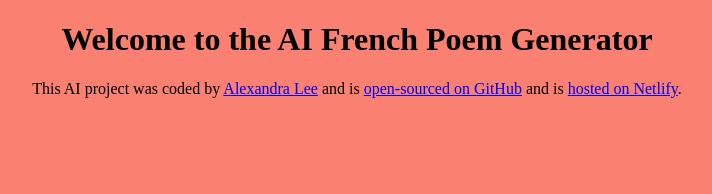
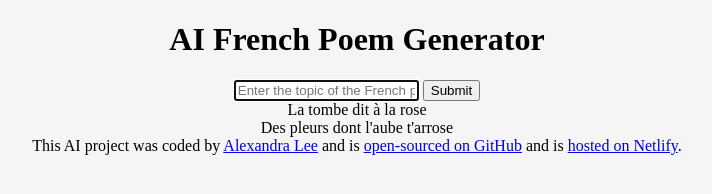
Before and after one commit to AlexandraEL9/sc-ai-api-poems-tutorial, a plain HTML site: page index.html in a window 1280 px wide. Shown: the whole page, without its empty margins (283-995 px from the left). Drawn offline with Linux system fonts and the light colour scheme.

Commit message:
add html

```diff
--- a/assets/styles.css
+++ b/assets/styles.css
@@ -1,4 +1,4 @@
 body {
-    background: salmon;
+    background: whitesmoke;
     text-align: center;
   }
--- a/index.html
+++ b/index.html
@@ -7,7 +7,27 @@
     <title>AI Poem Generator</title>
   </head>
   <body>
-    <h1>Welcome to the AI French Poem Generator</h1>
+    <header>
+        <h1>AI French Poem Generator</h1>
+      </header>
+
+      <main>
+        <form>
+          <input
+            type="text"
+            placeholder="Enter the topic of the French poem"
+            autofocus
+            required
+            autocomplete="off"
+          />
+          <input type="submit" />
+        </form>
+        <div>
+          La tombe dit à la rose
+          <br />
+          Des pleurs dont l'aube t'arrose
+        </div>
+      </main>
 
     <footer>
       This AI project was coded by
```
